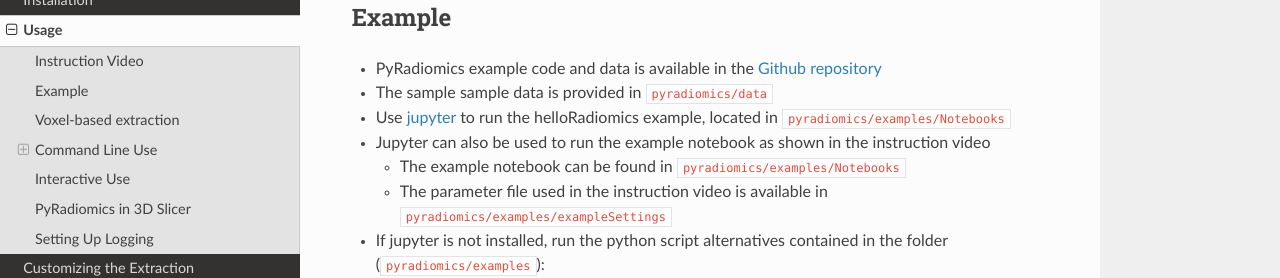
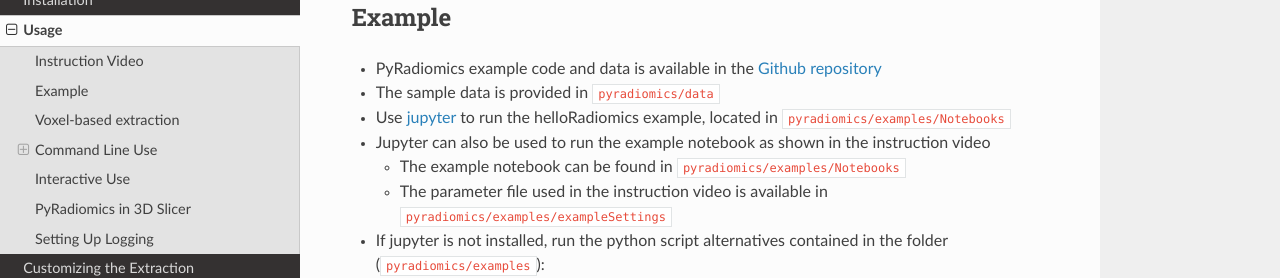
Before and after one commit to AIM-Harvard/pyradiomics, a Sphinx documentation site: the page built from docs/usage.rst, in a window 1280 px wide and 900 px high, scrolled down 360 px, cut to the strip 175-453 px from the top of the window. Built offline with Sphinx 7.4.7 and the Read the Docs theme 2.0.0, drawn with Linux system fonts in a browser that asks for light colours.

Commit message:
Remove duplicate word.

```diff
--- a/docs/usage.rst
+++ b/docs/usage.rst
@@ -18,7 +18,7 @@ Example
 
 * PyRadiomics example code and data is available in the `Github repository <https://github.com/Radiomics/pyradiomics>`_
 
-* The sample sample data is provided in ``pyradiomics/data``
+* The sample data is provided in ``pyradiomics/data``
 
 * Use `jupyter <http://jupyter.org/>`_ to run the helloRadiomics example, located in ``pyradiomics/examples/Notebooks``
 
```
